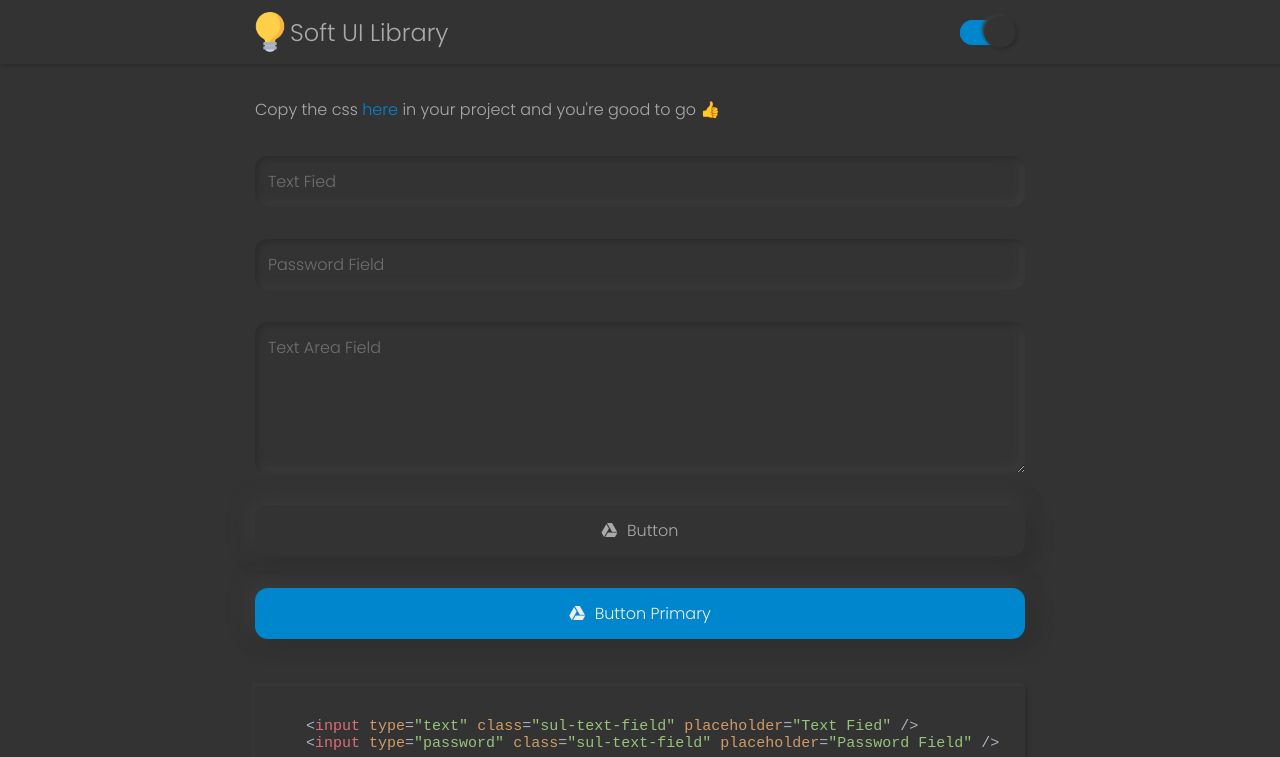
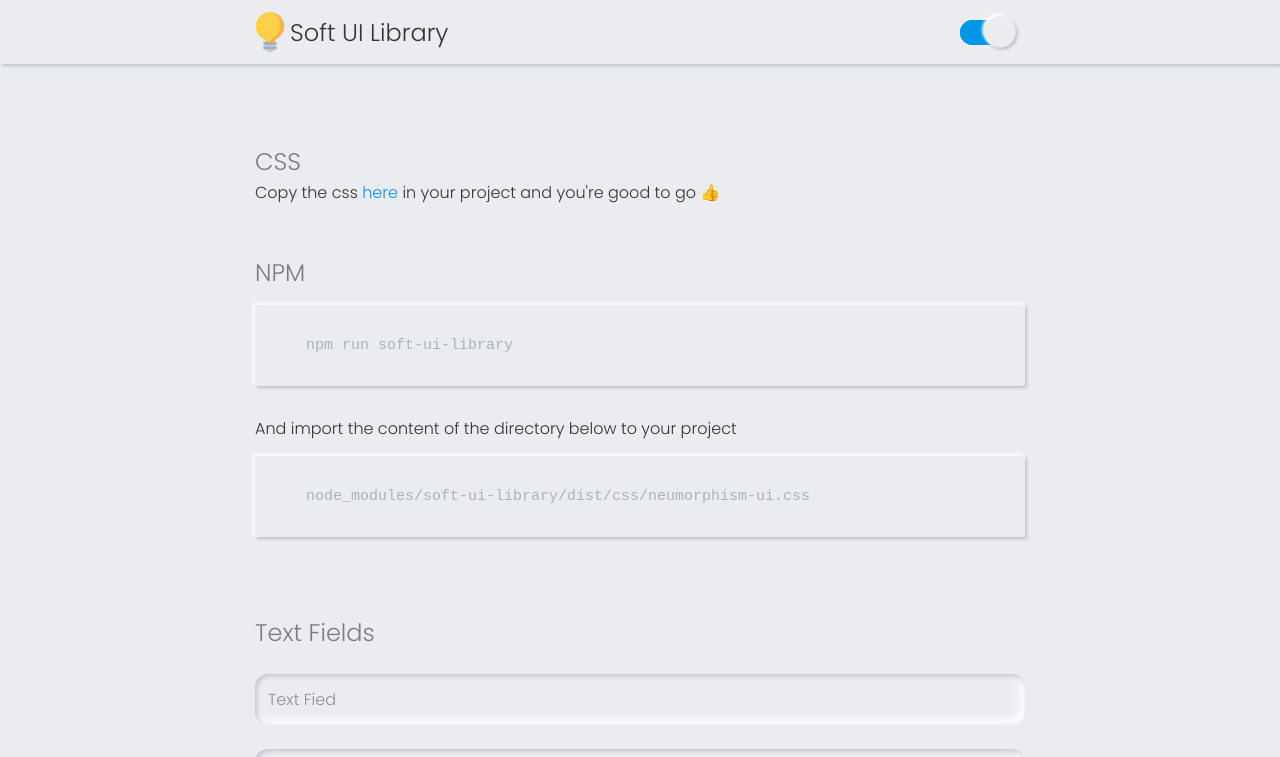
Before and after one commit to katendeglory/soft-ui-library, a website: page index.html in a window 1280 px wide. Both pictures are taken after a click on the checkbox 985 px from the left and 32 px from the top of the page. Shown: the top 757 px of the page. Drawn offline with nearby package versions, Linux system fonts and the light colour scheme.

Commit message:
initial commit

```diff
--- a/index.html
+++ b/index.html
@@ -6,12 +6,12 @@
   <meta name="viewport" content="width=device-width, initial-scale=1.0">
   <link rel="shortcut icon" href="img/favicon.webp" type="image/x-icon">
   <link rel="stylesheet" href="https://cdnjs.cloudflare.com/ajax/libs/highlight.js/10.0.1/styles/atom-one-dark.min.css">
-  <link rel="stylesheet" href="css/neumorphism-ui.css">
-  <link rel="stylesheet" href="css/style.css">
+  <link rel="stylesheet" href="dist/css/neumorphism-ui.css">
+  <link rel="stylesheet" href="dist/css/style.css">
   <title>Neumorphism UI</title>
 </head>
 
-<body class="light-mode">
+<body class="dark-mode">
   <header class="sul-box-raised-2 sm">
     <div class="nav-container">
       <div class="brand">
@@ -22,11 +22,31 @@
     </div>
   </header>
 
-  <p style="line-height: 1.75rem;">Copy the css
-    <a href="css/neumorphism-ui.css" class="sul-link" target="_blank">here</a> in your project and you're good to go 👍
-  </p>
+  <div class="block-section">
+    <h2 class="title-section">CSS</h2>
+    <p style="line-height: 1.75rem;">Copy the css
+      <a href="dist/css/neumorphism-ui.css" class="sul-link" target="_blank">here</a> in your project and you're good to
+      go 👍
+    </p>
+  </div>
+
+  <h2 class="title-section">NPM</h2>
+  <div class="block-section">
+    <pre>
+      <code class="hljs js sul-box-raised-2 sm">
+    npm run soft-ui-library
+      </code>
+    </pre>
+    And import the content of the directory below to your project <br>
+    <pre>
+      <code class="hljs js sul-box-raised-2 sm">
+    node_modules/soft-ui-library/dist/css/neumorphism-ui.css
+      </code>
+    </pre>
+  </div>
 
   <form>
+    <h2 class="title-section">Text Fields</h2>
     <div class="block-section">
       <input type="text" class="sul-text-field" placeholder="Text Fied" />
     </div>
@@ -39,6 +59,7 @@
       <textarea class="sul-text-field" rows="5" placeholder="Text Area Field"></textarea>
     </div>
 
+    <h2 class="title-section">Buttons</h2>
     <div class="block-section">
       <a class="sul-btn"><i class="fab fa-google-drive"></i> Button</a>
     </div>
@@ -68,7 +89,7 @@
       </pre>
     </div>
 
-
+    <h2 class="title-section">Check Boxes</h2>
     <div class="block-section">
       <label><input type="checkbox" class="sul-checkbox-type-1"> Checkbox Type 1</label>
       <label><input type="checkbox" class="sul-checkbox-type-1"> Checkbox Type 1</label>
@@ -81,6 +102,7 @@
       <label><input type="checkbox" class="sul-checkbox-type-2"> Checkbox Type 2</label>
     </div>
 
+    <h2 class="title-section" style="margin-top: 5rem;">Radio Buttons</h2>
     <div class="block-section">
       <label><input type="radio" class="sul-radio" name="radio"> Radio Button</label>
       <label><input type="radio" class="sul-radio" name="radio"> Radio Button</label>
@@ -105,6 +127,7 @@
       </pre>
     </div>
 
+    <h2 class="title-section">Select</h2>
     <div class="block-section">
       <label class="sul-select-wrapper" for="select-el">
         <select name="select" class="sul-select" id="select-el">
@@ -129,6 +152,7 @@
       </pre>
     </div>
 
+    <h2 class="title-section">Sliders</h2>
     <div class="block-section">
       <input type="range" class="sul-range">
     </div>
@@ -147,7 +171,7 @@
   </form>
 
 
-
+  <h2 class="title-section">Boxes</h2>
   <div class="grid-container">
     <div class="sul-box-raised-1 with-hover">.box-raised-1 .with-hover</div>
     <div class="sul-box-raised-2 with-hover">.box-raised-2 .with-hover</div>
@@ -177,6 +201,10 @@
     </pre>
   </div>
 
+  <h2 class="title-section" style="margin-bottom: 1rem;">Light/Dark Modes</h2>
+  <div class="block-section" style="line-height: 1.5;">
+    Set the classes dark-mode/light-mode to the html body to toggle.
+  </div>
 
   <footer class="footer">
     <span>
--- a/js/index.js
+++ b/js/index.js
@@ -3,7 +3,7 @@ const toggler = document.getElementById('mode-toggler');
 
 toggler.addEventListener('change', e => {
   root.style.setProperty('--transition', "left .5s");
-  if (e.target.checked) document.body.classList.replace('light-mode', 'dark-mode');
+  if (!e.target.checked) document.body.classList.replace('light-mode', 'dark-mode');
   else document.body.classList.replace('dark-mode', 'light-mode');
   setTimeout(() => root.style.setProperty('--transition', "all 0.25s ease-in-out"), 1000);
 });
--- a/package.json
+++ b/package.json
@@ -8,8 +8,8 @@
     "email": "katendeglory@gmail.com"
   },
   "scripts": {
-    "sass-watch": "sass --watch scss:css",
-    "sass-compile": "sass scss:css --style compressed",
+    "sass-watch": "sass --watch dist/scss:dist/css",
+    "sass-compile": "sass dist/scss:dist/css --style compressed",
     "deploy": "git add . && git commit -am \"initial commit\" && git push -u origin master"
   },
   "dependencies": {},
```
Also changed, not shown: README.md, dist/css/neumorphism-ui.css, dist/css/style.css, dist/scss/_box.scss (renamed from scss/_box.scss), dist/scss/_form.scss (renamed from scss/_form.scss), dist/scss/_variables.scss (renamed from scss/_variables.scss), dist/scss/neumorphism-ui.scss (renamed from scss/neumorphism-ui.scss), dist/scss/style.scss, 6 other files.
